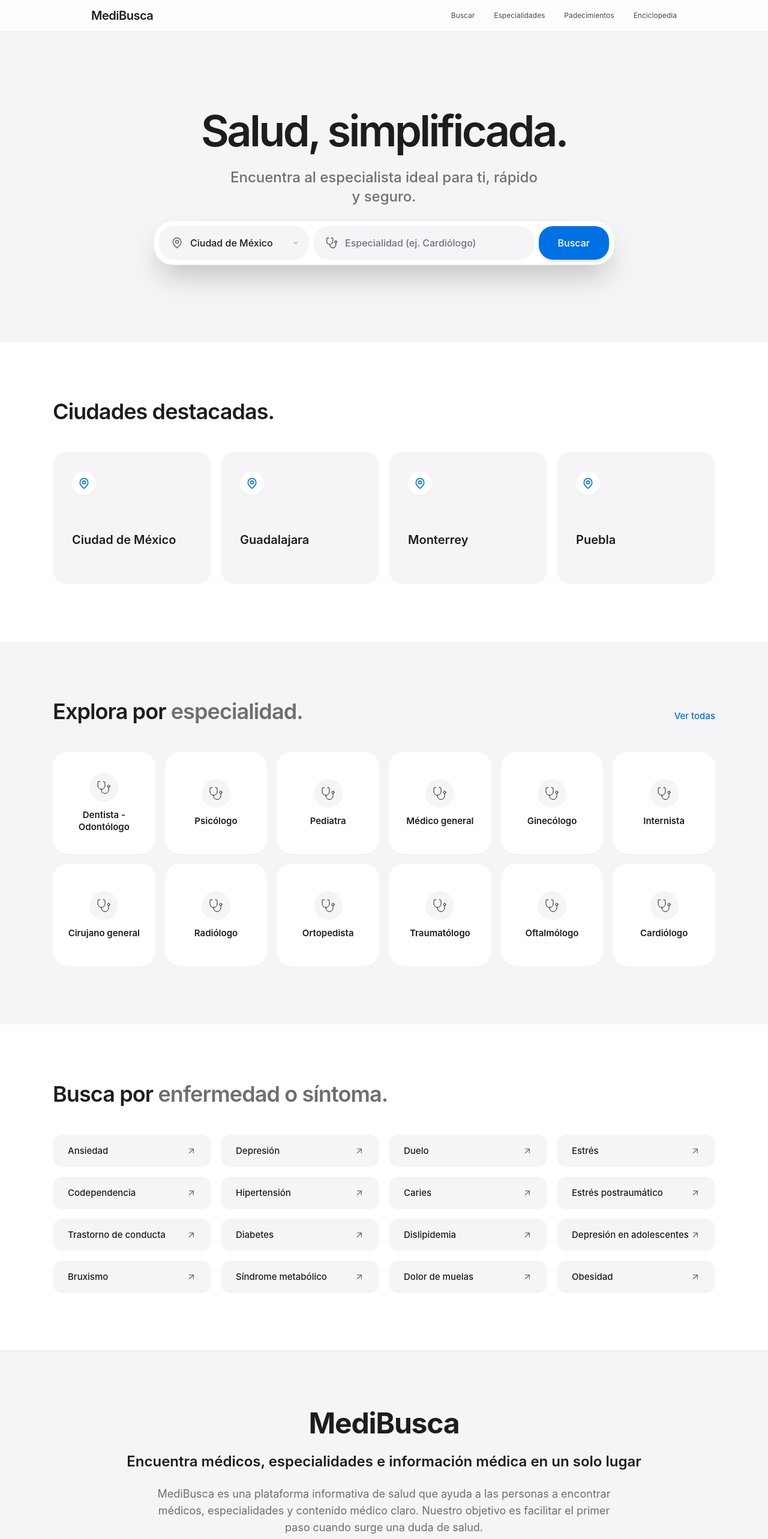
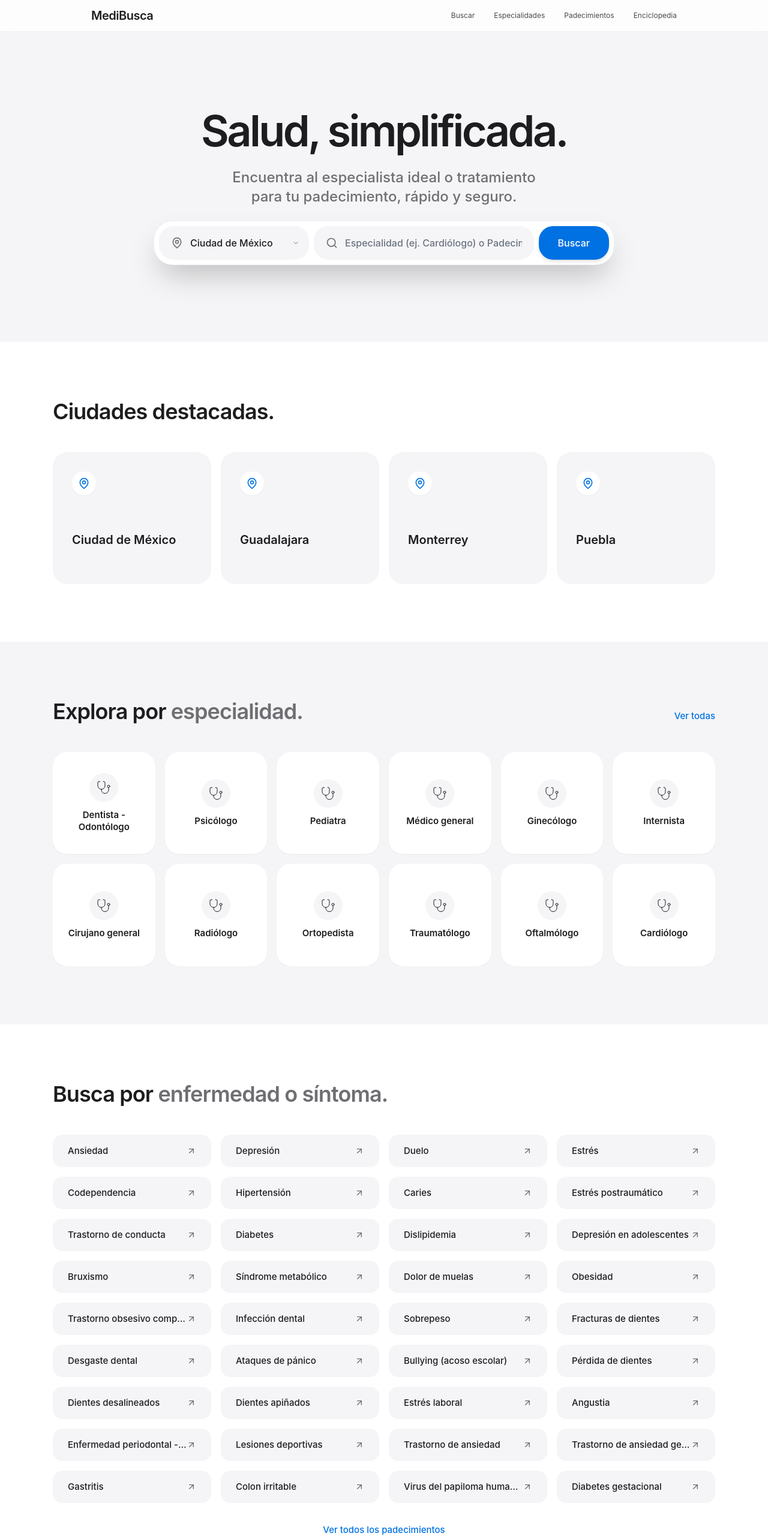
Before and after one commit to alicehocane/new-doctor, a React (Vite) app: page / in a window 1280 px wide. Shown: the top 2566 px of the page at 60% size. Built offline with nearby package versions, Linux system fonts and the light colour scheme.

Commit message:
add search by disease too

```diff
--- a/app/buscar/page.tsx
+++ b/app/buscar/page.tsx
@@ -1,6 +1,6 @@
 'use client';
 import React, { useState, useRef, useEffect } from 'react';
-import { Search, MapPin, Stethoscope, ChevronRight, ArrowRight, ShieldCheck, Clock, Phone, UserCheck, Star, HeartPulse } from 'lucide-react';
+import { Search, MapPin, Stethoscope, ChevronRight, ArrowRight, ShieldCheck, Clock, Phone, UserCheck, Star, HeartPulse, Activity } from 'lucide-react';
 import { useLocation, Link } from 'wouter';
 import { POPULAR_CITIES, ALL_DISEASES, ALL_CITIES, COMMON_SPECIALTIES } from '../../lib/constants';
 
@@ -23,7 +23,7 @@ export default function SearchPage() {
         metaDesc.setAttribute('name', 'description');
         document.head.appendChild(metaDesc);
     }
-    metaDesc.setAttribute('content', "Busca doctores por nombre, especialidad o ciudad. Encuentra el especialista médico ideal cerca de ti.");
+    metaDesc.setAttribute('content', "Busca doctores por nombre, especialidad o enfermedad. Encuentra el especialista médico ideal cerca de ti.");
   }, []);
 
   useEffect(() => {
@@ -51,12 +51,17 @@ export default function SearchPage() {
     setSpecialty(val);
 
     if (val.length > 0) {
-      const filtered = COMMON_SPECIALTIES.filter(s =>
-        s.toLowerCase().normalize("NFD").replace(/[\u0300-\u036f]/g, "").includes(
-          val.toLowerCase().normalize("NFD").replace(/[\u0300-\u036f]/g, "")
-        )
+      const normalizedVal = val.toLowerCase().normalize("NFD").replace(/[\u0300-\u036f]/g, "");
+
+      const filteredSpecs = COMMON_SPECIALTIES.filter(s =>
+        s.toLowerCase().normalize("NFD").replace(/[\u0300-\u036f]/g, "").includes(normalizedVal)
       );
-      setSuggestions(filtered);
+
+      const filteredDiseases = ALL_DISEASES.filter(d =>
+        d.toLowerCase().normalize("NFD").replace(/[\u0300-\u036f]/g, "").includes(normalizedVal)
+      );
+
+      setSuggestions([...filteredSpecs, ...filteredDiseases].slice(0, 10));
       setShowSuggestions(true);
     } else {
       setShowSuggestions(false);
@@ -72,8 +77,16 @@ export default function SearchPage() {
     e.preventDefault();
     if (city && specialty.trim()) {
       const citySlug = slugify(city);
-      const specialtyTerm = slugify(specialty.trim());
-      setLocation(`/doctores/${citySlug}/${specialtyTerm}`);
+      const termSlug = slugify(specialty.trim());
+
+      // Check if term matches a known disease to route correctly
+      const isDisease = ALL_DISEASES.some(d => slugify(d) === termSlug);
+
+      if (isDisease) {
+        setLocation(`/enfermedad/${termSlug}/${citySlug}`);
+      } else {
+        setLocation(`/doctores/${citySlug}/${termSlug}`);
+      }
     }
   };
 
@@ -129,7 +142,7 @@ export default function SearchPage() {
                         value={specialty}
                         onChange={handleSpecialtyChange}
                         onFocus={() => { setShowSuggestions(true); }}
-                        placeholder="Ej. Pediatra"
+                        placeholder="Especialidad o Padecimiento"
                         className="w-full bg-transparent border-none outline-none text-[17px] text-[#1d1d1f] placeholder-[#d2d2d7] font-medium pt-3"
                         autoComplete="off"
                     />
@@ -151,16 +164,23 @@ export default function SearchPage() {
           {showSuggestions && suggestions.length > 0 && (
             <div className="mt-2 bg-white/90 backdrop-blur-xl rounded-2xl shadow-xl border border-white/20 overflow-hidden z-50 animate-in fade-in slide-in-from-top-2 duration-200">
               <ul className="divide-y divide-slate-100 max-h-60 overflow-y-auto">
-                {suggestions.map((suggestion) => (
+                {suggestions.map((suggestion) => {
+                  const isDisease = ALL_DISEASES.includes(suggestion);
+                  return (
                     <li
                       key={suggestion}
                       onClick={() => handleSelectSuggestion(suggestion)}
                       className="px-6 py-4 hover:bg-[#f5f5f7] cursor-pointer text-[17px] text-[#1d1d1f] transition-colors flex items-center gap-3"
                     >
+                      {isDisease ? (
+                        <Activity className="w-4 h-4 text-[#0071e3]" />
+                      ) : (
                         <Stethoscope className="w-4 h-4 text-[#86868b]" />
+                      )}
                       {suggestion}
                     </li>
-                ))}
+                  );
+                })}
               </ul>
             </div>
           )}
--- a/app/page.tsx
+++ b/app/page.tsx
@@ -1,32 +1,13 @@
 import React, { useState, useRef, useEffect } from 'react';
 import { Search, MapPin, Stethoscope, ChevronRight, Activity, ArrowUpRight, Check, AlertCircle, ShieldCheck, Heart, Users, BookOpen } from 'lucide-react';
 import { useLocation, Link } from 'wouter';
-import { ALL_CITIES, POPULAR_CITIES, COMMON_SPECIALTIES } from '../lib/constants';
+import { ALL_CITIES, POPULAR_CITIES, COMMON_SPECIALTIES, ALL_DISEASES } from '../lib/constants';
 
 const FEATURED_CITIES = [
   'Ciudad de México',
   'Guadalajara',
   'Monterrey',
   'Puebla'
-];
-
-const COMMON_DISEASES = [
-  { name: 'Ansiedad' },
-  { name: 'Depresión' },
-  { name: 'Duelo' },
-  { name: 'Estrés' },
-  { name: 'Codependencia' },
-  { name: 'Hipertensión' },
-  { name: 'Caries' },
-  { name: 'Estrés postraumático' },
-  { name: 'Trastorno de conducta' },
-  { name: 'Diabetes' },
-  { name: 'Dislipidemia' },
-  { name: 'Depresión en adolescentes' },
-  { name: 'Bruxismo' },
-  { name: 'Síndrome metabólico' },
-  { name: 'Dolor de muelas' },
-  { name: 'Obesidad' }
 ];
 
 export default function HomePage() {
@@ -77,12 +58,18 @@ export default function HomePage() {
     setSpecialty(val);
 
     if (val.length > 0) {
-      const filtered = COMMON_SPECIALTIES.filter(s =>
-        s.toLowerCase().normalize("NFD").replace(/[\u0300-\u036f]/g, "").includes(
-          val.toLowerCase().normalize("NFD").replace(/[\u0300-\u036f]/g, "")
-        )
+      const normalizedVal = val.toLowerCase().normalize("NFD").replace(/[\u0300-\u036f]/g, "");
+
+      const filteredSpecs = COMMON_SPECIALTIES.filter(s =>
+        s.toLowerCase().normalize("NFD").replace(/[\u0300-\u036f]/g, "").includes(normalizedVal)
       );
-      setSuggestions(filtered);
+
+      const filteredDiseases = ALL_DISEASES.filter(d =>
+        d.toLowerCase().normalize("NFD").replace(/[\u0300-\u036f]/g, "").includes(normalizedVal)
+      );
+
+      // Prioritize specialties, then diseases. Limit total suggestions.
+      setSuggestions([...filteredSpecs, ...filteredDiseases].slice(0, 10));
       setShowSuggestions(true);
     } else {
       setShowSuggestions(false);
@@ -98,8 +85,16 @@ export default function HomePage() {
     e.preventDefault();
     if (city && specialty.trim()) {
       const citySlug = slugify(city);
-      const specialtyTerm = slugify(specialty.trim());
-      setLocation(`/doctores/${citySlug}/${specialtyTerm}`);
+      const termSlug = slugify(specialty.trim());
+
+      // Check if term matches a known disease to route correctly
+      const isDisease = ALL_DISEASES.some(d => slugify(d) === termSlug);
+
+      if (isDisease) {
+        setLocation(`/enfermedad/${termSlug}/${citySlug}`);
+      } else {
+        setLocation(`/doctores/${citySlug}/${termSlug}`);
+      }
     }
   };
 
@@ -147,7 +142,7 @@ export default function HomePage() {
             Salud, <br className="md:hidden" /> simplificada.
           </h1>
           <p className="text-lg md:text-2xl text-secondary max-w-lg mx-auto font-medium leading-relaxed">
-            Encuentra al especialista ideal para ti, rápido y seguro.
+            Encuentra al especialista ideal o tratamiento para tu padecimiento, rápido y seguro.
           </p>
 
           {/* Search Form - Modern Pill Style */}
@@ -181,15 +176,15 @@ export default function HomePage() {
 
               {/* Specialty Input */}
               <div className="relative w-full md:flex-1 h-14 bg-[#f5f5f7] rounded-xl md:rounded-[1.5rem] hover:bg-[#e8e8ed] transition-colors flex items-center px-5">
-                <Stethoscope className="w-5 h-5 text-secondary mr-3 shrink-0" aria-hidden="true" />
-                <label htmlFor="specialty-input" className="sr-only">Especialidad médica</label>
+                <Search className="w-5 h-5 text-secondary mr-3 shrink-0" aria-hidden="true" />
+                <label htmlFor="specialty-input" className="sr-only">Especialidad o Padecimiento</label>
                 <input
                   id="specialty-input"
                   type="text"
                   value={specialty}
                   onChange={handleSpecialtyChange}
                   onFocus={() => specialty.length > 0 && setShowSuggestions(true)}
-                  placeholder="Especialidad (ej. Cardiólogo)"
+                  placeholder="Especialidad (ej. Cardiólogo) o Padecimiento (ej. Diabetes)"
                   className="w-full h-full bg-transparent border-none outline-none text-[#1d1d1f] font-medium text-base placeholder-gray-500"
                   autoComplete="off"
                 />
@@ -213,16 +208,23 @@ export default function HomePage() {
             {showSuggestions && suggestions.length > 0 && (
               <div className="absolute top-full left-0 right-0 mt-3 px-2 z-50">
                  <ul className="bg-white/80 backdrop-blur-xl rounded-2xl shadow-xl border border-white/20 overflow-hidden divide-y divide-slate-100 max-h-60 overflow-y-auto">
-                  {suggestions.map((suggestion) => (
+                  {suggestions.map((suggestion) => {
+                    const isDisease = ALL_DISEASES.includes(suggestion);
+                    return (
                       <li
                         key={suggestion}
                         onClick={() => handleSelectSuggestion(suggestion)}
-                      className="px-6 py-4 hover:bg-[#0071e3] hover:text-white cursor-pointer text-[#1d1d1f] font-medium text-[15px] transition-colors flex items-center gap-3"
+                        className="px-6 py-4 hover:bg-[#0071e3] hover:text-white cursor-pointer text-[#1d1d1f] font-medium text-[15px] transition-colors flex items-center gap-3 group"
                       >
-                      <Search className="w-4 h-4 opacity-50" />
+                        {isDisease ? (
+                          <Activity className="w-4 h-4 opacity-50 group-hover:text-white" />
+                        ) : (
+                          <Stethoscope className="w-4 h-4 opacity-50 group-hover:text-white" />
+                        )}
                         {suggestion}
                       </li>
-                  ))}
+                    );
+                  })}
                 </ul>
               </div>
             )}
@@ -322,20 +324,25 @@ export default function HomePage() {
           </h2>
 
           <div className="grid grid-cols-1 sm:grid-cols-2 md:grid-cols-3 lg:grid-cols-4 gap-3 md:gap-4">
-            {COMMON_DISEASES.map((item) => (
+            {ALL_DISEASES.slice(0, 36).map((disease) => (
                <Link
-                  key={item.name}
-                  href={`/enfermedad/${slugify(item.name)}`}
+                  key={disease}
+                  href={`/enfermedad/${slugify(disease)}`}
                   className="
                     group flex items-center justify-between p-4 px-6
                     bg-[#f5f5f7] rounded-xl md:rounded-2xl hover:bg-[#0071e3] hover:text-white
                     transition-all duration-300 cursor-pointer border border-transparent hover:border-blue-500/10
                   "
                >
-                 <span className="font-medium text-sm md:text-[15px]">{item.name}</span>
-                 <ArrowUpRight className="w-4 h-4 text-secondary group-hover:text-white transition-colors" />
+                 <span className="font-medium text-sm md:text-[15px] truncate">{disease}</span>
+                 <ArrowUpRight className="w-4 h-4 text-secondary group-hover:text-white transition-colors shrink-0" />
                </Link>
             ))}
+          </div>
+          <div className="mt-8 text-center">
+            <Link href="/enfermedades" className="text-[#0071e3] hover:underline text-[15px] font-medium">
+               Ver todos los padecimientos
+            </Link>
           </div>
         </div>
       </section>
```
Lines whose indentation alone changed are shown as unchanged.
